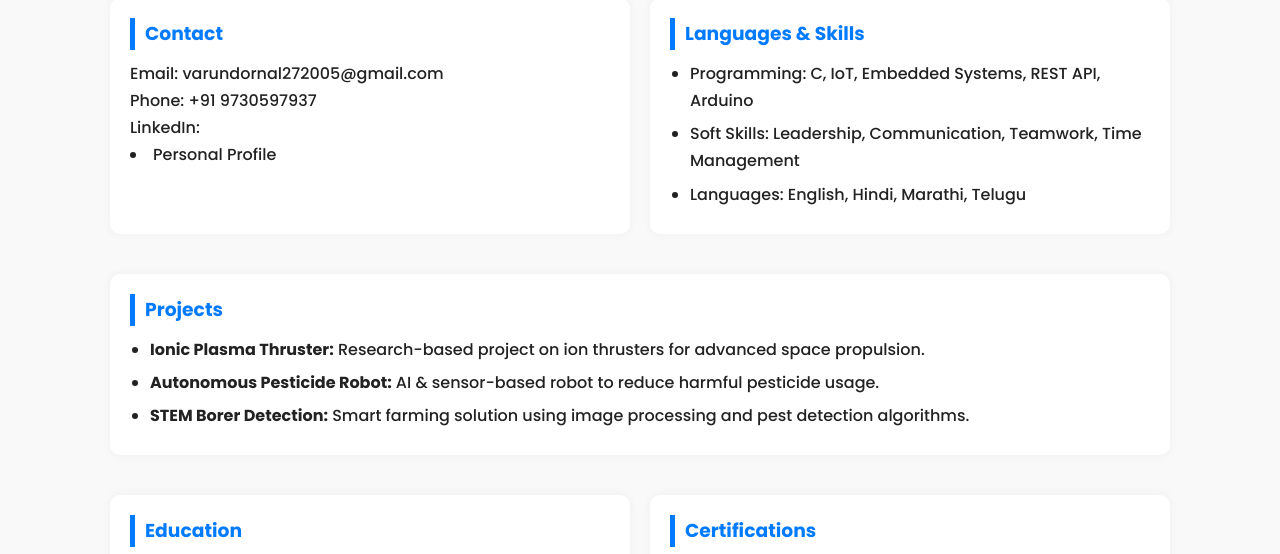
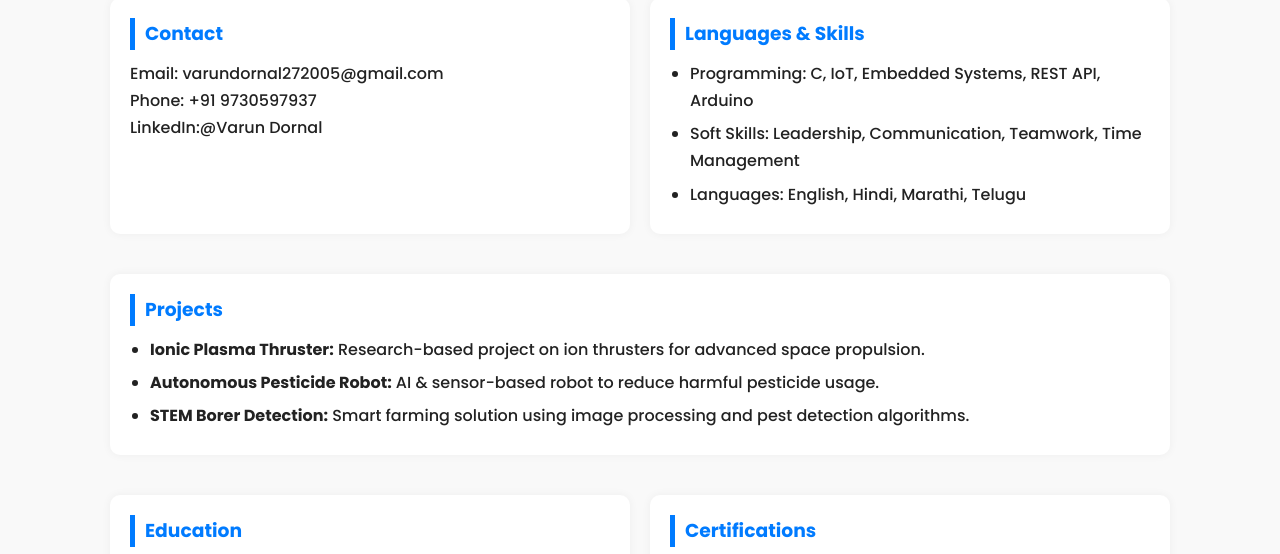
Before and after one commit to Varunsd7/mywebsite, a plain HTML site: page index.html in a window 1280 px wide. Shown: the part 212-766 px from the top of the page. Drawn offline with Linux system fonts and the light colour scheme.

Commit message:
Update index.html

```diff
--- a/index.html
+++ b/index.html
@@ -140,7 +140,7 @@
         <h3>Contact</h3>
         <p>Email: varundornal272005@gmail.com</p>
         <p>Phone: +91 9730597937</p>
-        <p>LinkedIn:<li><a www.linkedin.com/in/varun-dornal-785730314">Personal Profile</a></li></p>
+        <p>LinkedIn:@Varun Dornal</p>
       </div>
 
       <div class="section">
```
